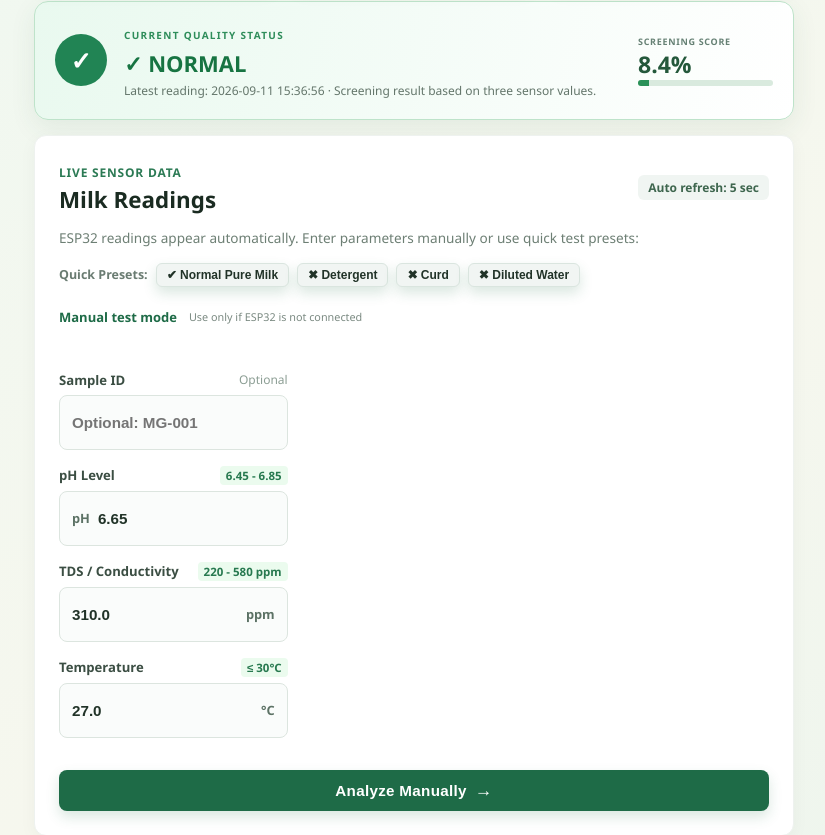
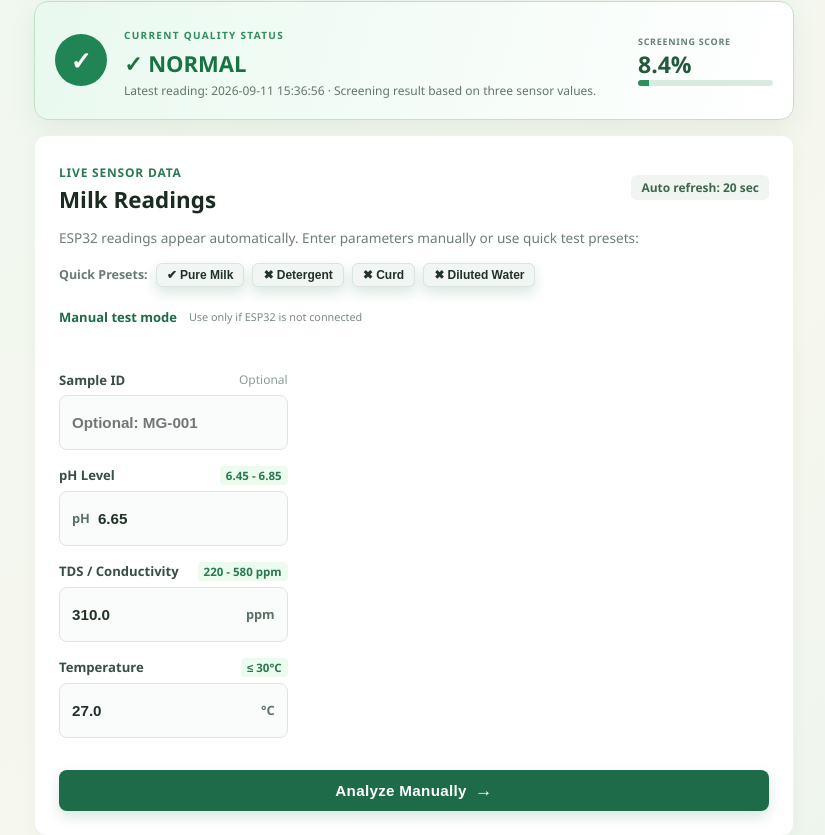
Before and after one commit to aryansrivastava707-cpu/Milk-Guard, a Flask app: page / in a window 1280 px wide. Shown: the part 305-1140 px from the top of the page, without its empty margins (226-1051 px from the left). Run offline with Flask 3, Linux system fonts and the light colour scheme.

Commit message:
Update index.html

```diff
--- a/templates/index.html
+++ b/templates/index.html
@@ -276,17 +276,17 @@
           <span class="eyebrow" style="color:#2b7a54; font-size:0.75rem; font-weight:700; letter-spacing:0.8px; text-transform:uppercase;">Live Sensor Data</span>
           <h2 style="font-size:1.4rem; font-weight:700; color:#1a2b21; margin:2px 0 0 0;">Milk Readings</h2>
         </div>
-        <span class="auto" style="background:#f0f5f2; color:#3e664e; font-size:0.75rem; font-weight:600; padding:4px 10px; border-radius:6px;">Auto refresh: 5 sec</span>
+        <span class="auto" style="background:#f0f5f2; color:#3e664e; font-size:0.75rem; font-weight:600; padding:4px 10px; border-radius:6px;">Auto refresh: 20 sec</span>
       </div>
 
       <p class="small" style="color:#6d7f74; font-size:0.85rem; margin-bottom:14px;">
         ESP32 readings appear automatically. Enter parameters manually or use quick test presets:
       </p>
 
-      <!-- Updated Quick Presets -->
+      <!-- Quick Presets -->
       <div class="quick-presets">
         <span class="preset-label">Quick Presets:</span>
-        <button type="button" class="chip" onclick="loadPreset(6.65, 310, 26.5, 'SAMPLE-NORMAL')">✔ Normal Pure Milk</button>
+        <button type="button" class="chip" onclick="loadPreset(6.65, 310, 26.5, 'SAMPLE-NORMAL')">✔ Pure Milk</button>
         <button type="button" class="chip" onclick="loadPreset(8.40, 680, 27.0, 'DEFECT-DETERGENT')">✖ Detergent</button>
         <button type="button" class="chip" onclick="loadPreset(5.80, 420, 28.0, 'DEFECT-CURD')">✖ Curd</button>
         <button type="button" class="chip" onclick="loadPreset(6.60, 140, 25.0, 'DEFECT-DILUTED-WATER')">✖ Diluted Water</button>
@@ -389,6 +389,7 @@
 
   <script src="{{ url_for('static', filename='script.js') }}"></script>
   <script>
+    // Quick Presets Filler
     function loadPreset(ph, tds, temp, id) {
       document.getElementById("ph").value = ph;
       document.getElementById("tds").value = tds;
@@ -396,6 +397,21 @@
       document.getElementById("sample-id").value = id;
     }
 
+    // 20-Second Polling for ESP32 readings
+    async function fetchLatestData() {
+      try {
+        const res = await fetch('/latest');
+        const data = await res.json();
+        if (data && typeof updateDashboard === 'function') {
+          updateDashboard(data);
+        }
+      } catch (err) {
+        // Retry silently on next cycle
+      }
+    }
+    setInterval(fetchLatestData, 20000);
+
+    // Download QR logic
     async function downloadQRCode() {
       const qrImg = document.getElementById("qr-image");
       if (!qrImg || qrImg.style.display === "none" || !qrImg.src) {
```
